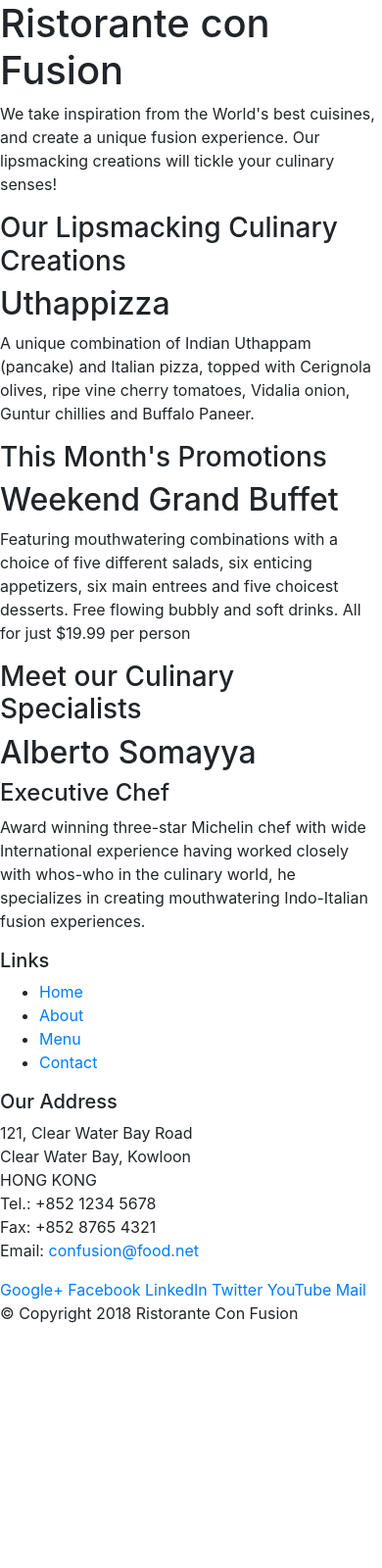
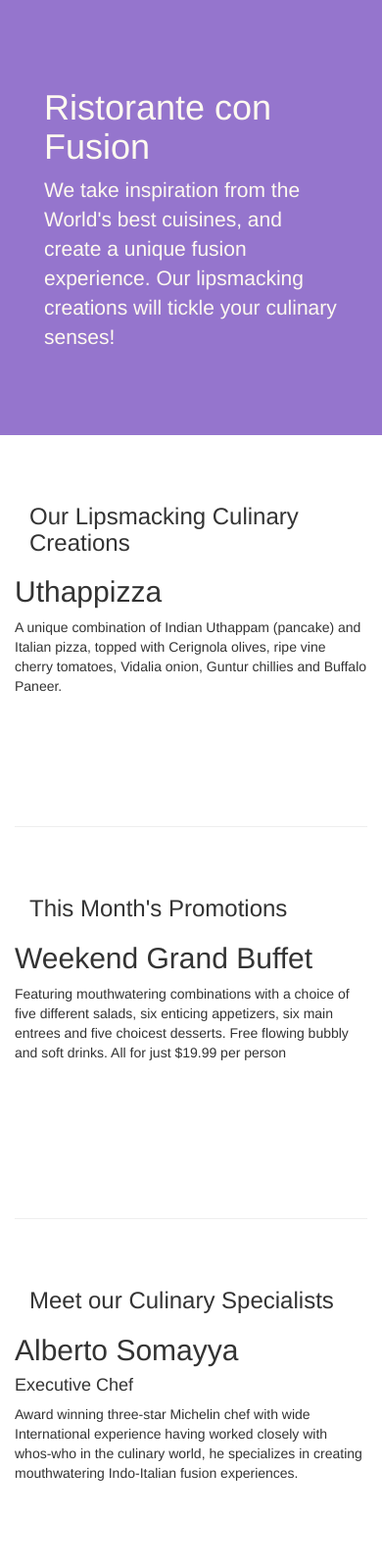
Before and after one commit to sujathak625/FrontEndBootstrap, a plain HTML site: page index.html in a window 390 px wide. Shown: the top 1600 px of the page at 98% size. Before the commit the page ends 1368 px from the top, so only its background shows below. Drawn offline with nearby package versions, Linux system fonts and the light colour scheme.

Commit message:
Assignment 1

```diff
--- /dev/null
+++ b/css/styles.css
@@ -0,0 +1,34 @@
+.row-header{
+    margin:0px auto;
+    padding:0px;
+}
+
+.row-content {
+    margin:0px auto;
+    padding: 50px 0px 50px 0px;
+    border-bottom: 1px ridge;
+    min-height:400px;
+}
+
+.footer{
+    background-color: #9575CD;
+    margin:0px auto;
+    padding: 20px 0px 20px 0px;
+}
+
+.jumbotron {
+    padding:70px 30px 70px 30px;
+    margin:0px auto;
+    background: #9575CD ;
+    color:floralwhite;
+}
+
+address{
+    font-size:80%;
+    margin:0px;
+    color:#0f0f0f;
+}
+
+.color-light-green {
+    color:#24E714;
+}
--- a/index.html
+++ b/index.html
@@ -8,15 +8,16 @@
 
         <!-- Bootstrap CSS -->
         <link rel="stylesheet" href="node_modules/bootstrap/dist/css/bootstrap.min.css">
+        <link href="css/styles.css" rel="stylesheet">
     <title>Ristorante Con Fusion</title>
 </head>
 
 <body>
 
-    <header>
-        <div>
-            <div>
-                <div>
+    <header class="jumbotron">
+        <div class="container">
+            <div class="row">
+                <div class="col-12 col-sm-6">
                     <h1>Ristorante con Fusion</h1>
                     <p>We take inspiration from the World's best cuisines, and create a unique fusion experience. Our lipsmacking creations will tickle your culinary senses!</p>
                 </div>
@@ -26,33 +27,33 @@
         </div>
     </header>
 
-    <div>
-        <div>
-            <div>
+    <div class="container">
+        <div class="row row-content align-items-center">
+            <div class="col-12 col-sm-4 order-sm-last col-md-3">
                 <h3>Our Lipsmacking Culinary Creations</h3>
             </div>
-            <div>
+            <div class="col col-sm order-sm-first col-md">
                 <h2>Uthappizza</h2>
                 <p>A unique combination of Indian Uthappam (pancake) and Italian pizza, topped with Cerignola olives, ripe vine cherry tomatoes, Vidalia onion, Guntur chillies and Buffalo Paneer.</p>
             </div>
         </div>
 
 
-        <div>
-            <div>
+        <div  class="row row-content align-items-center">
+            <div class="col-12 col-sm-4 col-md-3">
                 <h3>This Month's Promotions</h3>
             </div>
-            <div>
+            <div class="col col-sm col-md">
                 <h2>Weekend Grand Buffet</h2>
                 <p>Featuring mouthwatering combinations with a choice of five different salads, six enticing appetizers, six main entrees and five choicest desserts. Free flowing bubbly and soft drinks. All for just $19.99 per person </p>
             </div>
         </div>
 
-        <div>
-            <div>
+        <div  class="row row-content align-items-center">
+            <div class="col-12 col-sm-4 order-sm-last col-md-3">
                 <h3>Meet our Culinary Specialists</h3>
             </div>
-            <div>
+            <div class="col col-sm order-sm-first col-md">
                 <h2>Alberto Somayya</h2>
                 <h4>Executive Chef</h4>
                 <p>Award winning three-star Michelin chef with wide International experience having worked closely with whos-who in the culinary world, he specializes in creating mouthwatering Indo-Italian fusion experiences. </p>
@@ -60,19 +61,19 @@
         </div>
     </div>
 
-    <footer>
-        <div>
-            <div>
-                <div>
+    <footer class="footer">
+        <div class="container">
+            <div class="row">
+                <div class="col-4 offset-1 col-sm-2">
                     <h5>Links</h5>
-                    <ul>
+                    <ul class="list-unstyled">
                         <li><a href="#">Home</a></li>
                         <li><a href="#">About</a></li>
                         <li><a href="#">Menu</a></li>
                         <li><a href="#">Contact</a></li>
                     </ul>
                 </div>
-                <div>
+                <div class="col-7 col-sm-5">
                     <h5>Our Address</h5>
                     <address>
 		              121, Clear Water Bay Road<br>
@@ -83,8 +84,8 @@
 		              Email: <a href="mailto:confusion@food.net">confusion@food.net</a>
 		           </address>
                 </div>
-                <div>
-                    <div>
+                <div class="col-12 col-sm-4 align-self-center">
+                    <div class="text-center">
                         <a href="http://google.com/+">Google+</a>
                         <a href="http://www.facebook.com/profile.php?id=">Facebook</a>
                         <a href="http://www.linkedin.com/in/">LinkedIn</a>
@@ -94,8 +95,8 @@
                     </div>
                 </div>
            </div>
-           <div>
-                <div>
+           <div class="row justify-content-center">
+                <div class="col-auto">
                     <p>© Copyright 2018 Ristorante Con Fusion</p>
                 </div>
            </div>
```
Also changed, not shown: aboutus.html (added, +134 -0 lines), Week1-Asignment-Screenshot/Aboutus Small screen.png (added), Week1-Asignment-Screenshot/Aboutus Small to Extra Large screen.png (added).
